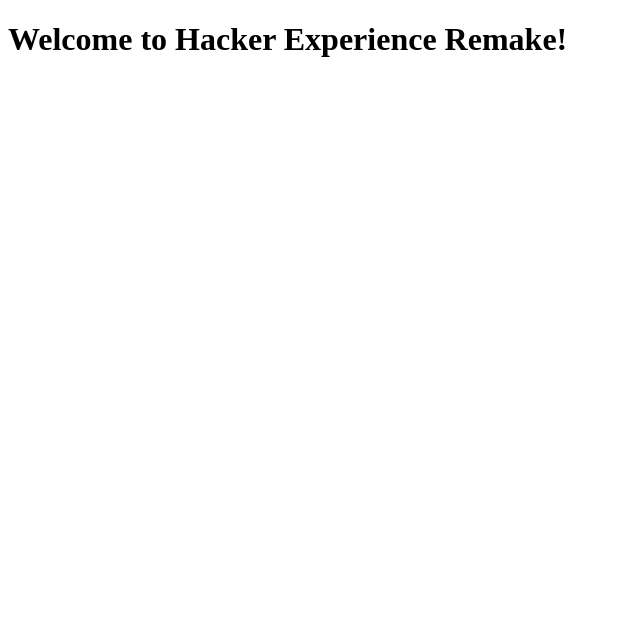
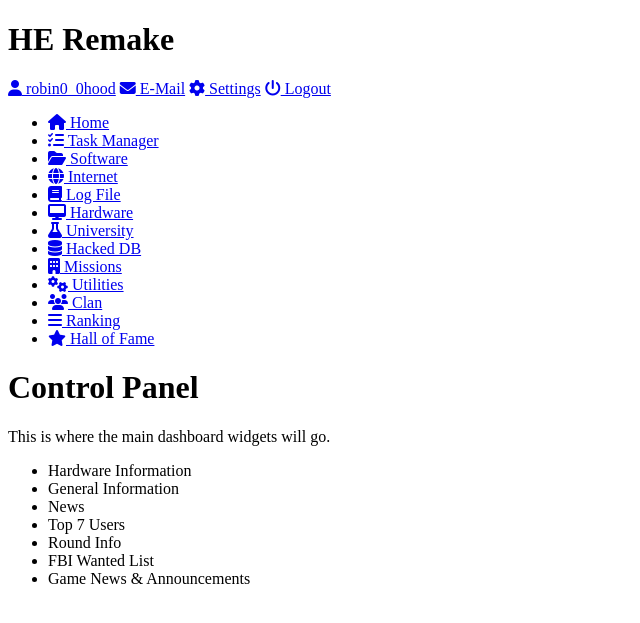
Before and after one commit to rjyoumans/he-remake, a FastAPI app: page /home/ in a window 1280 px wide. Shown: the top 623 px of the page, without its empty margins (0-640 px from the left). Run offline with FastAPI, Linux system fonts and the light colour scheme; a user stored in the database is signed in.

Commit message:
Add Home Dashboard

```diff
--- a/app/routes/auth.py
+++ b/app/routes/auth.py
@@ -34,7 +34,7 @@
         return templates.TemplateResponse("login.html", {"request": request, "error": "Invalid username or password"})
 
     request.session["user_id"] = user.id
-    return RedirectResponse("/", status_code=303)
+    return RedirectResponse("/home/", status_code=303)
 
 @router.get("/register", response_class=HTMLResponse)
 def register_form(request: Request):
--- a/app/routes/internet.py
+++ b/app/routes/internet.py
@@ -2,6 +2,6 @@
 
 router = APIRouter()
 
-@router.get("/")
+@router.get("/internet")
 def test_internet():
     return {"message": "Internet route is working!"}
--- a/app/templates/index.html
+++ b/app/templates/index.html
@@ -1,11 +1,17 @@
-<!DOCTYPE html>
-<html lang="en">
-<head>
-    <meta charset="UTF-8">
-    <meta name="viewport" content="width=device-width, initial-scale=1.0">
-    <title>HE Remake</title>
-</head>
-<body>
-    <h1>Welcome to Hacker Experience Remake!</h1>
-</body>
-</html>
+{% extends "layout.html" %}
+
+{% block content %}
+<div id="content">
+    <h1>Control Panel</h1>
+    <p>This is where the main dashboard widgets will go.</p>
+    <ul>
+        <li>Hardware Information</li>
+        <li>General Information</li>
+        <li>News</li>
+        <li>Top 7 Users</li>
+        <li>Round Info</li>
+        <li>FBI Wanted List</li>
+        <li>Game News & Announcements</li>
+    </ul>
+</div>
+{% endblock %}
--- a/app/templates/layout.html
+++ b/app/templates/layout.html
@@ -1,16 +1,49 @@
 <!DOCTYPE html>
-<html>
+<html lang="en">
 <head>
+    <meta charset="UTF-8">
     <title>{% block title %}HE Remake{% endblock %}</title>
+    <link rel="stylesheet" href="/static/css/style.css">
+    <link rel="stylesheet" href="https://cdnjs.cloudflare.com/ajax/libs/font-awesome/6.5.0/css/all.min.css">
 </head>
 <body>
-    <nav>
-        <a href="/">Home</a>
-        <a href="/auth">Login</a>
-        <a href="/auth/register">Register</a>
-        <a href="/internet">Internet</a>
-    </nav>
-    <hr>
-    {% block content %}{% endblock %}
+    <!-- Top Navigation Bar -->
+    <div class="top-nav">
+        <div class="title-left">
+            <h1>HE Remake</h1>
+        </div>
+        <div class="user-nav-right">
+            <a href="#"><i class="fa fa-user"></i> robin0_0hood</a>
+            <a href="#"><i class="fa fa-envelope"></i> E-Mail</a>
+            <a href="#"><i class="fa fa-cog"></i> Settings</a>
+            <a href="/auth/logout"><i class="fa fa-power-off"></i> Logout</a>
+        </div>
+    </div>
+
+    <div class="container">
+        <!-- Sidebar -->
+        <div class="sidebar">
+            <ul>
+                <li><a href="/home/"><i class="fa fa-home"></i> Home</a></li>
+                <li><a href="#"><i class="fa fa-tasks"></i> Task Manager</a></li>
+                <li><a href="#"><i class="fa fa-folder-open"></i> Software</a></li>
+                <li><a href="#"><i class="fa fa-globe"></i> Internet</a></li>
+                <li><a href="#"><i class="fa fa-book"></i> Log File</a></li>
+                <li><a href="#"><i class="fa fa-desktop"></i> Hardware</a></li>
+                <li><a href="#"><i class="fa fa-flask"></i> University</a></li>
+                <li><a href="#"><i class="fa fa-database"></i> Hacked DB</a></li>
+                <li><a href="#"><i class="fa fa-building"></i> Missions</a></li>
+                <li><a href="#"><i class="fa fa-cogs"></i> Utilities</a></li>
+                <li><a href="#"><i class="fa fa-users"></i> Clan</a></li>
+                <li><a href="#"><i class="fa fa-bars"></i> Ranking</a></li>
+                <li><a href="#"><i class="fa fa-star"></i> Hall of Fame</a></li>
+            </ul>
+        </div>
+
+        <!-- Main Content -->
+        <div class="main-content">
+            {% block content %}{% endblock %}
+        </div>
+    </div>
 </body>
 </html>
```
